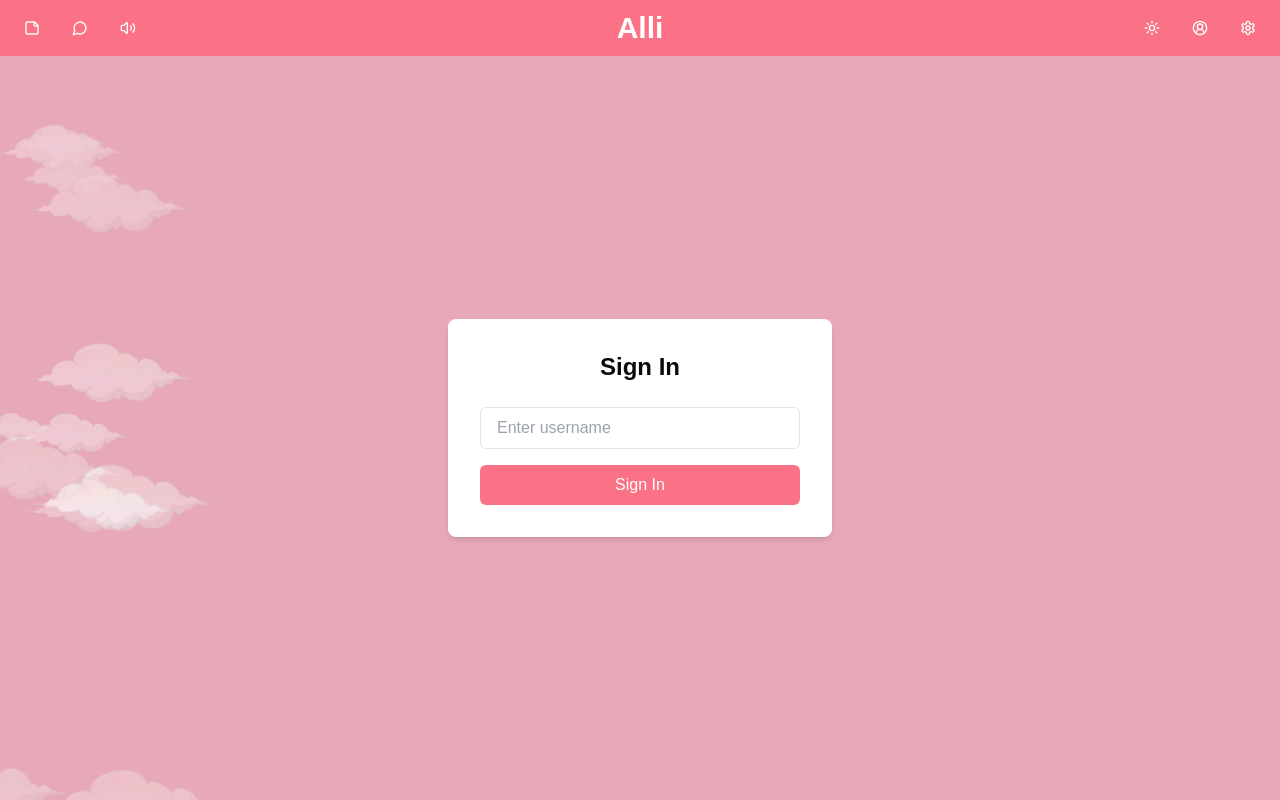
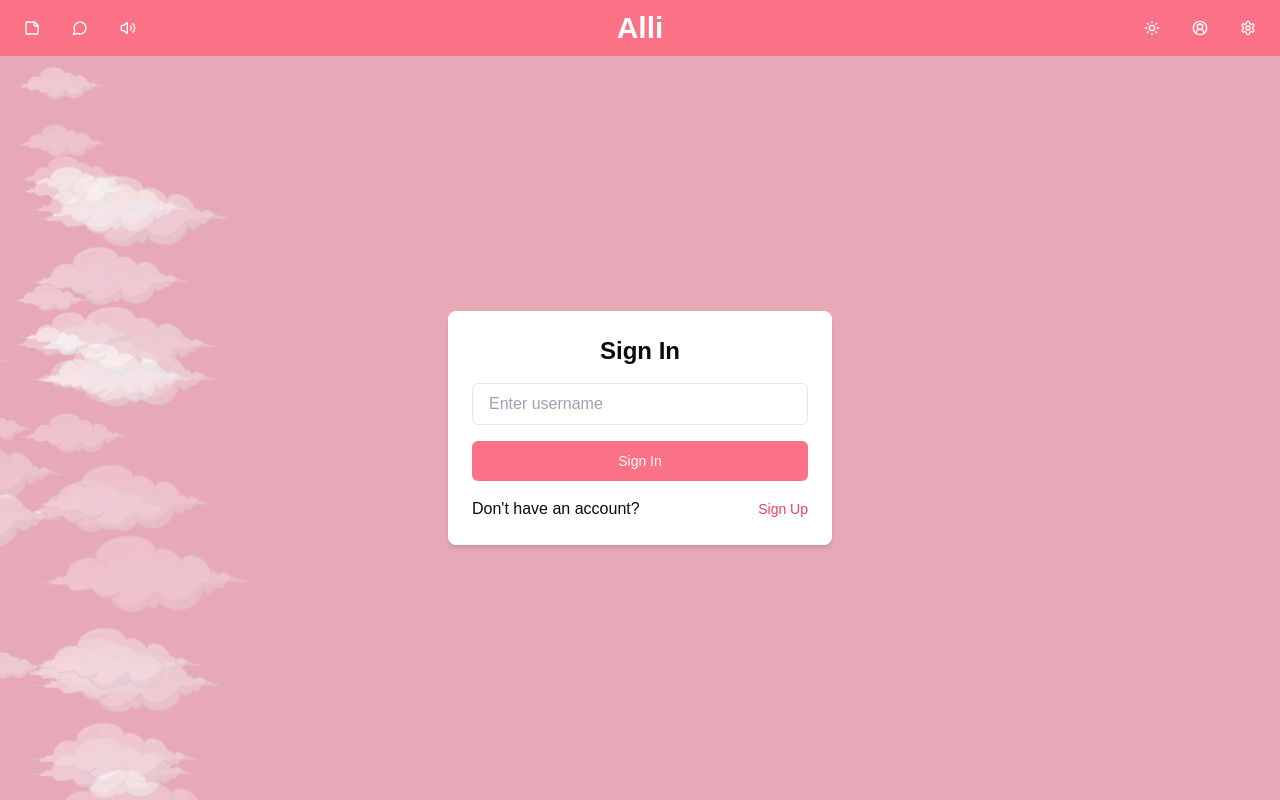
Before and after one commit to charlieweinberger/Alli, a Next.js app in the folder client/: page /signin in a window 1280 px wide. Built offline with nearby package versions, Linux system fonts and the light colour scheme.

Commit message:
updated clouds, signin page

```diff
--- a/client/src/app/chat/layout.tsx
+++ b/client/src/app/chat/layout.tsx
@@ -23,18 +23,11 @@ export default function ChatLayout({
 }
 
 import { createContext, useContext } from "react";
-import { usePathname, useRouter } from "next/navigation";
+import { usePathname } from "next/navigation";
 
 const People = () => {
   const { responders } = useConnections();
   const pathName = usePathname();
-  const { user } = useAuth();
-  const router = useRouter();
-  useEffect(() => {
-    if (!user && pathName !== "/signin" && pathName !== "/signup") {
-      router.push(`/signin?redirect=${encodeURIComponent(pathName)}`);
-    }
-  }, [user, pathName, router]);
   return (
     <nav>
       <ul>
--- a/client/src/app/posts/Post.tsx
+++ b/client/src/app/posts/Post.tsx
@@ -1,6 +1,6 @@
 import { useState, useEffect } from "react";
 import Image from "next/image";
-import { usePathname, useRouter } from "next/navigation";
+import { useRouter } from "next/navigation";
 import { Post as PostType, User } from "../../lib/types";
 import { useAuth } from "../../components/AuthProvider";
 import { Button } from "@/components/ui/button";
@@ -52,15 +52,6 @@ export default function Post({ post }: Props) {
   const user = useAuth();
   const [sender, setSender] = useState<User | null>(null);
   const [showProfile, setShowProfile] = useState(false);
-  const router = useRouter();
-  const pathName = usePathname();
-  useEffect(() => {
-    console.log("Checking user");
-    if (!user && pathName !== "/signin" && pathName !== "/signup") {
-      console.log("Redirecting to signin");
-      router.push(`/signin?redirect=${encodeURIComponent(pathName)}`);
-    }
-  }, [user, pathName, router]);
   useEffect(() => {
     const fetchSender = async () => {
       const response = await fetch(`/api/users?id=${post.userId}`);
--- a/client/src/app/profile/page.tsx
+++ b/client/src/app/profile/page.tsx
@@ -1,6 +1,6 @@
 "use client";
 
-import { useState } from "react";
+import { useState, useEffect } from "react";
 import { useAuth } from "@/components/AuthProvider";
 import { User } from "@/lib/types";
 import { Button } from "@/components/ui/button";
@@ -210,12 +210,18 @@ function Profile({ user }: { user: User }) {
 }
 
 export default function ProfilePage() {
+
   const { user } = useAuth();
   const router = useRouter();
-  if (!user) {
-    router.push("/signin");
-    return null;
-  }
+
+  useEffect(() => {
+    if (!user) {
+      router.push("/signin");
+    }
+  }, [user, router]);
+
+  if (!user) return null;
+
   return (
     <div>
       <Profile user={user} />
--- a/client/src/components/Cloud.tsx
+++ b/client/src/components/Cloud.tsx
@@ -7,8 +7,8 @@ export default function Clouds() {
   const [clouds, setClouds] = useState<number[]>([]);
 
   useEffect(() => {
-    // Generate random number of clouds (between 5 and 10)
-    const numClouds = Math.floor(Math.random() * 6) + 5;
+    // Generate random number of clouds (between 15 and 20)
+    const numClouds = Math.floor(Math.random() * 5) + 15;
     const cloudArray = Array.from({ length: numClouds }, (_, i) => i);
     setClouds(cloudArray);
   }, []);
@@ -23,16 +23,16 @@ export default function Clouds() {
         const top = Math.floor(Math.random() * 100); // Random vertical position
 
         return (
-          <img
+          <Image
             key={cloud}
             src="/cloud.png" // Replace with your cloud image
             alt="Cloud"
-            className="absolute opacity-70"
+            className="absolute opacity-70 select-none"
             width={size}
             height={size}
             style={{
               top: `${top}%`,
-              animation: `slide ${duration + 5}s linear ${delay}s infinite`,
+              animation: `slide ${duration + 5}s linear ${delay}s infinite alternate`,
             }}
           />
         );
--- a/client/src/components/SignIn.tsx
+++ b/client/src/components/SignIn.tsx
@@ -1,7 +1,9 @@
 import React, { useState } from "react";
 import { useRouter } from "next/navigation";
+import Link from "next/link";
 import { useAuth } from "./AuthProvider";
 import { User } from "@/lib/types";
+import { Button } from "@/components/ui/button";
 
 export default function SignIn() {
   const [username, setUsername] = useState("");
@@ -25,14 +27,15 @@ export default function SignIn() {
 
   return (
     <div className="flex items-center justify-center h-[calc(100vh-56px)]">
+      <div className="flex flex-col items-center justify-center bg-white p-6 rounded-lg shadow-md w-96">
         <form
           onSubmit={handleSubmit}
-        className="bg-white p-8 rounded-lg shadow-md w-96"
+          className="w-full flex flex-col gap-4"
         >
-        <h2 className="text-2xl font-bold mb-6 text-center">
+          <h2 className="text-2xl font-bold text-center">
             Sign In
           </h2>
-        <div className="mb-4">
+          <div>
             <input
               type="text"
               value={username}
@@ -42,13 +45,17 @@ export default function SignIn() {
               className="w-full px-4 py-2 border rounded-md focus:outline-none focus:ring-2 focus:ring-rose-500"
             />
           </div>
-        <button
-          type="submit"
-          className="w-full bg-rose-400 hover:bg-rose-500 text-white py-2 px-4 rounded-md transition-colors"
-        >
+          <Button className="w-full">
             Sign In
-        </button>
+          </Button>
         </form>
+        <div className="w-full mt-2 mb-[-8px] flex flex-row items-center justify-between">
+            <p>Don&apos;t have an account?</p>
+            <Button variant="link" className="p-0 text-rose-500">
+              <Link href="/signup">Sign Up</Link>
+            </Button>
+          </div>
+      </div>
     </div>
   );
 }
--- a/client/src/components/SignUp.tsx
+++ b/client/src/components/SignUp.tsx
@@ -1,6 +1,7 @@
 import React, { useState } from "react";
 import { useAuth } from "./AuthProvider";
 import { User } from "@/lib/types";
+import { Button } from "@/components/ui/button";
 
 interface inputType {
   name: string,
@@ -143,15 +144,9 @@ export default function SignUp() {
             );
           })}
         </div>
-
-
-
-        <button
-          type="submit"
-          className="w-full mt-6 bg-rose-400 hover:bg-rose-500 text-white py-2 px-4 rounded-md transition-colors"
-        >
-          Sign Up
-        </button>
+        <Button className="w-full">
+          Sign In
+        </Button>
       </form>
     </div>
   );
```
Lines whose indentation alone changed are shown as unchanged.
